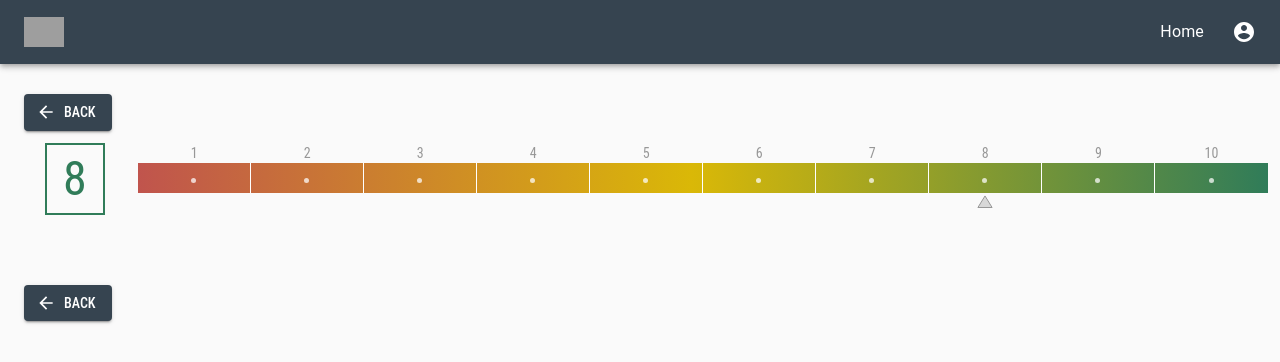
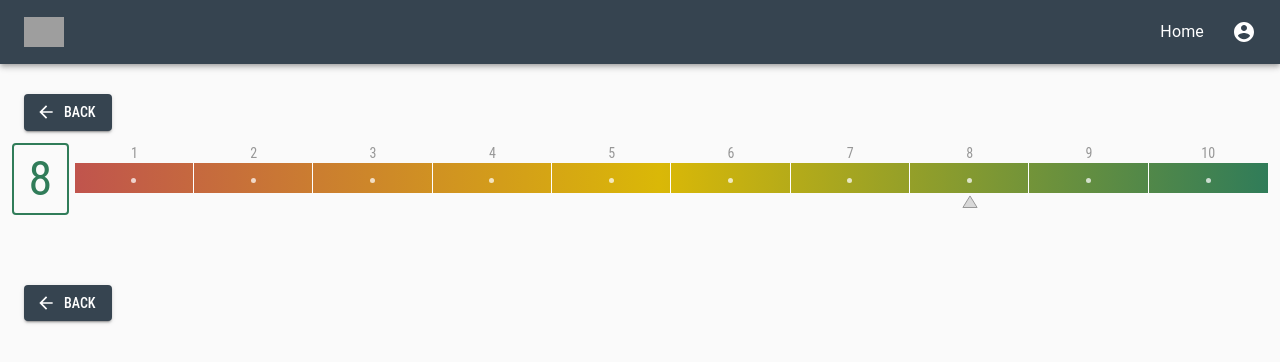
Before and after one commit to BiancaArantes28/b2w, a React (Create React App) app: page /detail/1 in a window 1280 px wide. Shown: the top 362 px of the page. Built offline with nearby package versions, Linux system fonts and the light colour scheme; grey boxes are pictures that could not be loaded.

Commit message:
feat: align progress bar

```diff
--- a/src/features/detail/MovieScore.js
+++ b/src/features/detail/MovieScore.js
@@ -4,9 +4,9 @@ import { Grid } from '@material-ui/core';
 
 const styles = (theme) => ({
     scoreMovie: {
-        width: '60px',
-        margin: 'auto !important',
+        width: '90%',
         display: 'table',
+        borderRadius: '4px'
     },
     scoreMovieP: {
         fontSize: '48px',
@@ -84,12 +84,12 @@ const styles = (theme) => ({
         zIndex: 9,
     },
     divScore: {
-        width: '10%',
+        width: '5%',
         float: 'left',
         height: '100px',
     },
     divAllSquare: {
-        width: '90%',
+        width: '95%',
         float: 'left',
     },
     divSquares: {
```
